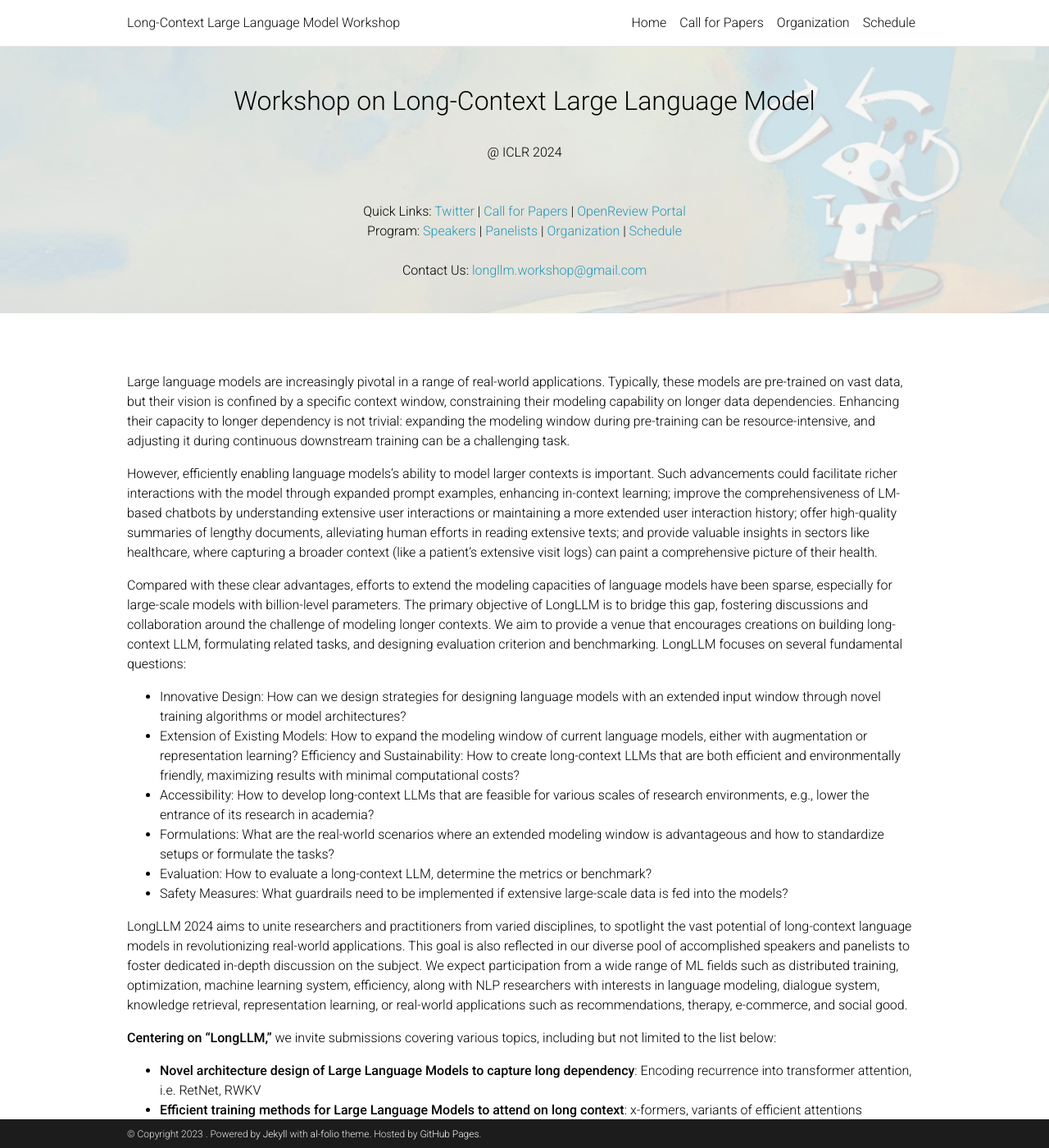
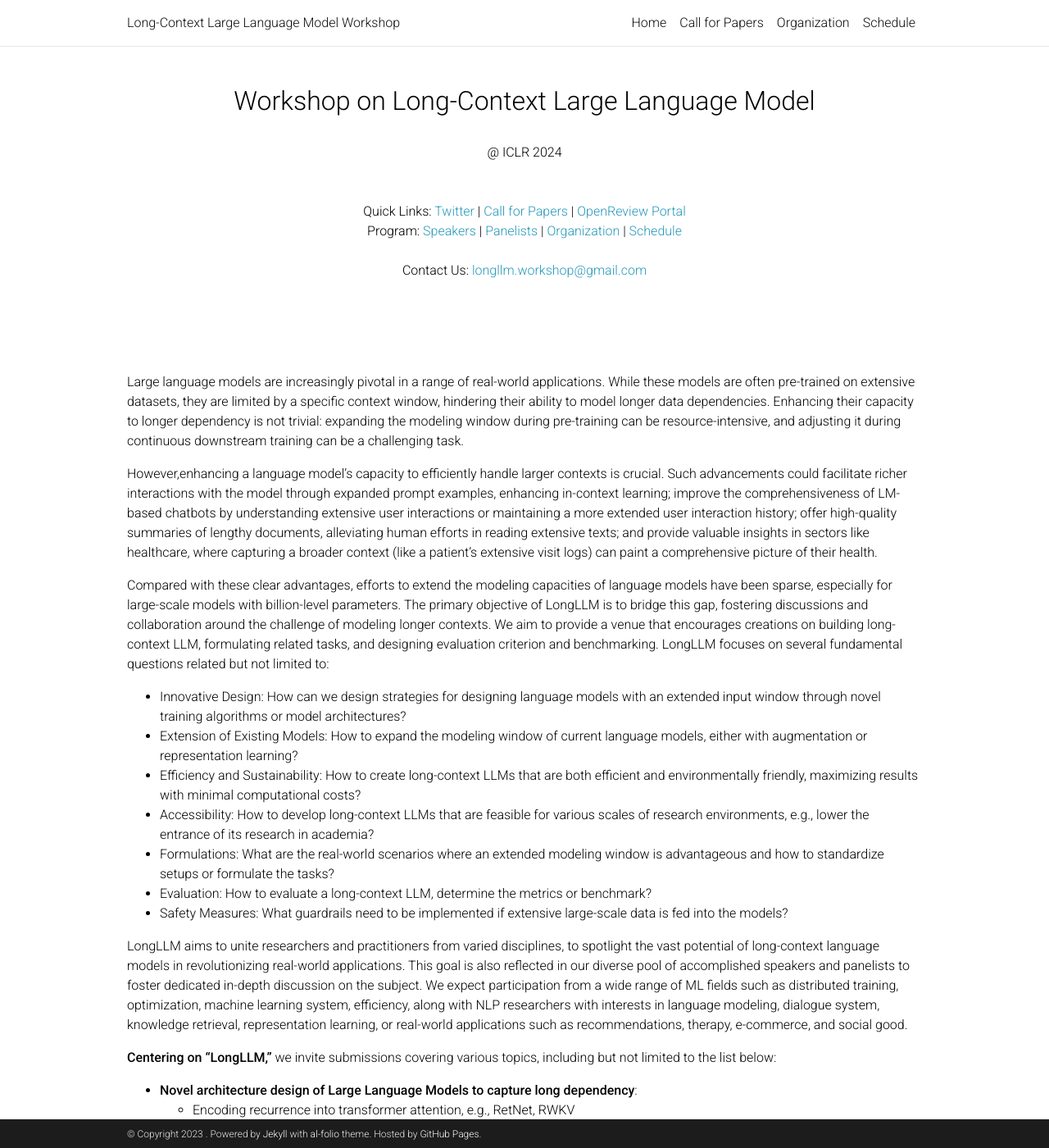
Before and after one commit to longllm-workshop/longllm-workshop.github.io, a Jekyll site: the page built from _pages/home.md, in a window 1280 px wide and 1400 px high. Shown: the whole window at 82% size. Built offline with Jekyll 4.4.1, drawn with Linux system fonts in a browser that asks for light colours; emoji names are drawn with the system emoji font; comment, search, counter and statistics services are not loaded; a style sheet for code colours, icons or effects is not loaded; some of the changed text lies outside the part shown.

Commit message:
new organizers

```diff
--- a/_layouts/default2.html
+++ b/_layouts/default2.html
@@ -26,8 +26,8 @@
 
         /* Set the background image and style for the header */
         .headerr {
-            background-image: url('../assets/img/header.jpg'); /* Replace with the path to your image */
-            background-size: cover; /* Cover the entire header with the image */
+            /* background-image: url('../assets/img/header.jpg'); Replace with the path to your image */
+            /* background-size: cover; Cover the entire header with the image */
             background-position: center; /* Center the image within the header */
             max-width: 100%;
             margin: 50 auto;
@@ -42,7 +42,7 @@
         <br><br>
 
         Quick Links:
-        <a href="https://twitter.com/itif_workshop">Twitter</a> | <a href="/call">Call for Papers</a> |  <a href="">OpenReview Portal</a> <br>
+        <a href="https://twitter.com/">Twitter</a> | <a href="/call">Call for Papers</a> |  <a href="">OpenReview Portal</a> <br>
         Program:
         <a href="#speakers">Speakers</a> | <a href="#panelists">Panelists</a> | <a href="/organization">Organization</a> | <a href="/schedule">Schedule</a><br><br>
         Contact Us: <a href="mailto:longllm.workshop@gmail.com">longllm.workshop@gmail.com</a>
--- a/_pages/home.md
+++ b/_pages/home.md
@@ -7,38 +7,51 @@
 ---
 
 <br>
-Large language models are increasingly pivotal in a range of real-world applications. Typically, these models are pre-trained on vast data, but their vision is confined by a specific context window, constraining their modeling capability on longer data dependencies. Enhancing their capacity to longer dependency is not trivial: expanding the modeling window during pre-training can be resource-intensive, and adjusting it during continuous downstream training can be a challenging task.
+Large language models are increasingly pivotal in a range of real-world applications. While these models are often pre-trained on extensive datasets, they are limited by a specific context window, hindering their ability to model longer data dependencies.  Enhancing their capacity to longer dependency is not trivial: expanding the modeling window during pre-training can be resource-intensive, and adjusting it during continuous downstream training can be a challenging task.
 
-However, efficiently enabling language models’s ability to model larger contexts is important. Such advancements could facilitate richer interactions with the model through expanded prompt examples, enhancing in-context learning; improve the comprehensiveness of LM-based chatbots by understanding extensive user interactions or maintaining a more extended user interaction history; offer high-quality summaries of lengthy documents, alleviating human efforts in reading extensive texts; and provide valuable insights in sectors like healthcare, where capturing a broader context (like a patient's extensive visit logs) can paint a comprehensive picture of their health.
+However,enhancing a language model's capacity to efficiently handle larger contexts is crucial. Such advancements could facilitate richer interactions with the model through expanded prompt examples, enhancing in-context learning; improve the comprehensiveness of LM-based chatbots by understanding extensive user interactions or maintaining a more extended user interaction history; offer high-quality summaries of lengthy documents, alleviating human efforts in reading extensive texts; and provide valuable insights in sectors like healthcare, where capturing a broader context (like a patient's extensive visit logs) can paint a comprehensive picture of their health.
 
-Compared with these clear advantages, efforts to extend the modeling capacities of language models have been sparse, especially for large-scale models with billion-level parameters. The primary objective of LongLLM is to bridge this gap, fostering discussions and collaboration around the challenge of modeling longer contexts. We aim to provide a venue that encourages creations on building long-context LLM, formulating related tasks, and designing evaluation criterion and benchmarking. LongLLM focuses on several fundamental questions:
+Compared with these clear advantages, efforts to extend the modeling capacities of language models have been sparse, especially for large-scale models with billion-level parameters. The primary objective of LongLLM is to bridge this gap, fostering discussions and collaboration around the challenge of modeling longer contexts. We aim to provide a venue that encourages creations on building long-context LLM, formulating related tasks, and designing evaluation criterion and benchmarking.  LongLLM focuses on several fundamental questions related but not limited to:
 
 - Innovative Design: How can we design strategies for designing language models with an extended input window through novel training algorithms or model architectures?
 - Extension of Existing Models: How to expand the modeling window of current language models, either with augmentation or representation learning?
-Efficiency and Sustainability: How to create long-context LLMs that are both efficient and environmentally friendly, maximizing results with minimal computational costs?
+- Efficiency and Sustainability: How to create long-context LLMs that are both efficient and environmentally friendly, maximizing results with minimal computational costs?
 - Accessibility: How to develop long-context LLMs that are feasible for various scales of research environments, e.g., lower the entrance of its research in academia?
 - Formulations: What are the real-world scenarios where an extended modeling window is advantageous and how to standardize setups or formulate the tasks?
 - Evaluation: How to evaluate a long-context LLM, determine the metrics or benchmark?
 - Safety Measures: What guardrails need to be implemented if extensive large-scale data is fed into the models?
 
-LongLLM 2024 aims to unite researchers and practitioners from varied disciplines, to spotlight the vast potential of long-context language models in revolutionizing real-world applications. This goal is also reflected in our diverse pool of accomplished speakers and panelists to foster dedicated in-depth discussion on the subject. We expect participation from a wide range of ML fields such as distributed training, optimization, machine learning system, efficiency, along with NLP researchers with interests in language modeling, dialogue system, knowledge retrieval, representation learning, or real-world applications such as recommendations, therapy, e-commerce, and social good.
+LongLLM aims to unite researchers and practitioners from varied disciplines, to spotlight the vast potential of long-context language models in revolutionizing real-world applications. This goal is also reflected in our diverse pool of accomplished speakers and panelists to foster dedicated in-depth discussion on the subject. We expect participation from a wide range of ML fields such as distributed training, optimization, machine learning system, efficiency, along with NLP researchers with interests in language modeling, dialogue system, knowledge retrieval, representation learning, or real-world applications such as recommendations, therapy, e-commerce, and social good.
 
 
 __Centering on "LongLLM,"__ we invite submissions covering various topics, including but not limited to the list below:
 
-* __Novel architecture design of Large Language Models to capture long dependency__: Encoding recurrence into transformer attention, i.e. RetNet, RWKV
-* __Efficient training methods for Large Language Models to attend on long context__: x-formers, variants of efficient attentions
-* __Embedding-based methods for Large Language Model pre-training on long context dependency__: positional embeddings to fit longer input, i.e. Alibi, RoPE
-* __Resources and Evaluations__: long-context corpus on language modeling and understanding; evaluation metrics over performance and trustworthiness; long-context benchmarks for evaluting long-context Large Langauge Models
-* __Hardware-aware Optimiation__: Machine Learning System methods for improving attention efficiency, i.e. Flash Attention, Paged Attention
-* __Augmentation-based language models__: Long-context language modeling with memory/cache augmentation; combining long-context with retrieval
-* __Others__: Other innovative methods for long-context Large Language Models, Position papers such as on fairness, accountability, transparency, and ethics for AI with social influence capabilities
+* __Novel architecture design of Large Language Models to capture long dependency__:
+    * Encoding recurrence into transformer attention, e.g., RetNet, RWKV
+* __Efficient training methods for Large Language Models to attend on long context__:
+    * X-formers
+    * Variants of efficient attentions
+* __Embedding-based methods for Large Language Model pre-training on long context dependency__:
+    * Positional embeddings to fit longer input, i.e. Alibi, RoPE
+* __Resources and Evaluations__:
+    * Long-context corpus on language modeling and understanding
+    * Evaluation metrics over performance and trustworthiness
+    * Long-context benchmarks for evaluting long-context LLMs
+* __Hardware-aware optimiation__:
+    * Machine Learning System methods for improving attention efficiency, i.e. Flash Attention, Paged Attention
+* __Augmentation-based language models__:
+    * Long-context language modeling with memory or cache augmentation
+    * Combining long-context with retrieval, e.g., KNN-transformer
+* __Others__:
+    * Other innovative methods for long-context LLMs
+    * Survey papers that systematically summarize existing research
+    * Position papers such as on fairness, accountability, transparency, and ethics for AI with social influence capabilities
 
 
 <br>
 
-## Speakers
-
+## Speakers and Panelists
+We intend to hold 5 talks and 1 panel session. Please stay tuned!
 
 <html>
     <div class="team-container">
@@ -96,19 +105,19 @@
             <br>University of California Santa Barbara</p>
         </div>
         <div class="team-member">
-            <img src="/assets/img/organizers/szymon_tworkowski.jpg" alt="Name 3">
+            <img src="/assets/img/organizers/niloofar_mireshghallah.jpg" alt="Name 3">
+            <p><a href="https://cseweb.ucsd.edu/~fmireshg/">Fatemeh Mireshghallah</a>
+            <br>University of Washington</p>
+        </div>
+        <div class="team-member">
+            <img src="/assets/img/organizers/szymon_tworkowski.jpg" alt="Name 4">
             <p><a href="https://syzymon.github.io/">Szymon Tworkowski</a>
             <br>University of Warsaw</p>
         </div>
         <div class="team-member">
-            <img src="/assets/img/organizers/yu_wang.jpg" alt="Name 4">
+            <img src="/assets/img/organizers/yu_wang.jpg" alt="Name 5">
             <p><a href="https://yuwang.org/">Yu Wang</a>
             <br>University of California San Diego</p>
-        </div>
-        <div class="team-member">
-            <img src="/assets/img/organizers/niloofar_mireshghallah.jpg" alt="Name 5">
-            <p><a href="https://cseweb.ucsd.edu/~fmireshg/">Niloofar Mireshghallah</a>
-            <br>University of Washington</p>
         </div>
     </div>
 </html>
@@ -131,6 +140,16 @@
             <img src="/assets/img/organizers/zhou_yu.jpg" alt="Name 3">
             <p><a href="https://www.cs.columbia.edu/~zhouyu/">Zhou Yu</a>
             <br>Columbia University</p>
+        </div>
+        <div class="team-member">
+            <img src="/assets/img/organizers/taylor_berg_kirkpatrick.jpeg" alt="Name 4">
+            <p><a href="https://cseweb.ucsd.edu/~tberg/">Taylor Berg-Kirkpatrick</a>
+            <br>University of California San Diego</p>
+        </div>
+        <div class="team-member">
+            <img src="/assets/img/organizers/rogerio_schmidt_feris.webp" alt="Name 5">
+            <p><a href="https://cseweb.ucsd.edu/~tberg/">Rogerio Schmidt Feris</a>
+            <br>MIT-IBM Watson AI lab</p>
         </div>
     </div>
 </html>
```
Also changed, not shown: other parts of _pages/home.md (+1 -5 lines), _pages/call_for_paper.md (+19 -6 lines), _pages/organization.md (+18 -8 lines), _pages/schedule.md (+21 -1 lines), assets/img/organizers/rogerio_schmidt_feris.webp (added), assets/img/organizers/taylor_berg_kirkpatrick.jpeg (added).
